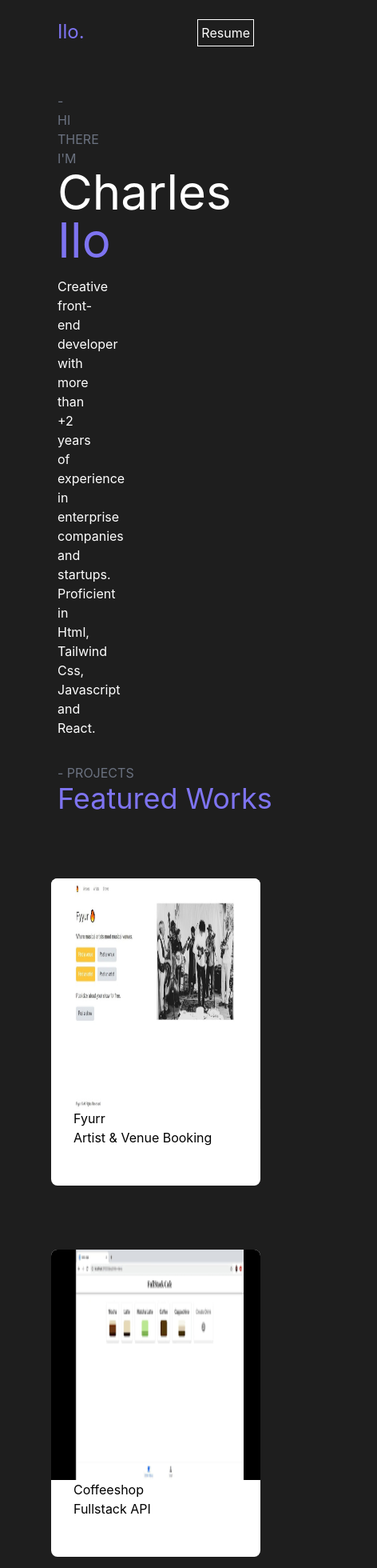
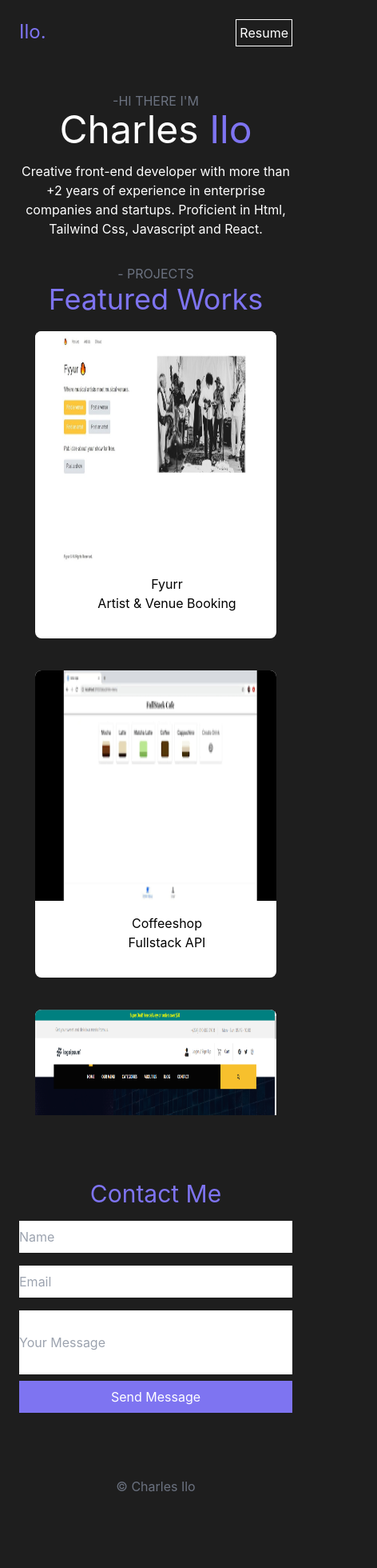
Before and after one commit to charlesik/portfolio, a React (Create React App) app: page / in a window 390 px wide. Shown: the top 1960 px of the page at 80% size, 472 px wide, since content can reach past the window. After the commit the page ends 1870 px from the top, so only its background shows below. Built offline with nearby package versions, Linux system fonts and the light colour scheme.

Commit message:
new views

```diff
--- /dev/null
+++ b/src/components/Footer.js
@@ -0,0 +1,8 @@
+function Footer(){
+    return(
+        <div className="text-center text-gray-500">
+            <p>&copy; Charles Ilo</p>
+        </div>
+    )
+}
+export default Footer;
--- a/src/components/Form.js
+++ b/src/components/Form.js
@@ -1,12 +1,12 @@
 function Form(){
     return(
-        <div className="m-auto w-1/2  mt-20">
+        <div className="  mt-20 lg:mt-20 lg:mb-20  lg:m-auto lg:w-1/2   ">
             <p className="text-pur text-3xl text-center mb-2 ">Contact Me</p>
-        <form className="m-auto w-1/2 ">
-            <input type='text' className="my-2 w-80 h-10" placeholder="Name"/> <br/>
-            <input type='email' className="my-2 w-80 h-10"  placeholder="Email"/><br/>
-            <input type='textarea' className="my-2 w-80 h-20"  placeholder="Your Message"/><br/>
-            <button className="bg-pur w-80 h-10">Send Message</button>
+        <form className=" lg:m-auto  mb-20 lg:w-1/2 ">
+            <input type='text' className="my-2 w-full h-10" placeholder="Name"/> <br/>
+            <input type='email' className="my-2 w-full h-10"  placeholder="Email"/><br/>
+            <input type='textarea' className="my-2 w-full h-20"  placeholder="Your Message"/><br/>
+            <button className="bg-pur w-full h-10">Send Message</button>
 
         </form>
         </div>
--- a/src/components/Intro.js
+++ b/src/components/Intro.js
@@ -2,19 +2,19 @@ import head from "../projectshots/110.png";
 
 function Intro(){
     return(
-        <div className="flex mx-12 justify-between  mt-14">
-        <div className="w-1/2  pr-32">
-          <p className="text-gray-500">-HI THERE I'M</p>
-          <h2 className="text-6xl mb-4">
+        <div className="flex lg:mx-12 justify-between lg:text-left text-center   mt-14">
+        <div className="lg:w-1/2  lg:pr-32">
+          <p className="text-gray-500 ">-HI THERE I'M</p>
+          <h2 className="text-5xl lg:text-6xl mb-4">
             Charles <span className="text-pur">Ilo</span>
           </h2>
-          <p>
+          <p className="text-center lg:text-left">
             Creative front-end developer with more than +2 years of experience
             in enterprise companies and startups. Proficient in Html, Tailwind
             Css, Javascript and React.
           </p>
         </div>
-        <div className="w-1/2  pl-44 ">
+        <div className="w-1/2 pl-44 hidden lg:block ">
             <img src={head} className='h-80'/>
         </div>
       </div>
--- a/src/components/NavBar.js
+++ b/src/components/NavBar.js
@@ -1,6 +1,6 @@
 function NavBar() {
   return (
-    <div className="top flex justify-between mx-12 mt-6">
+    <div className="top flex justify-between lg:mx-12 mt-6">
       <h1 className="text-pur text-2xl">Ilo.</h1>
       <button className="border border-white p-1">Resume</button>
     </div>
--- a/src/components/Projects.js
+++ b/src/components/Projects.js
@@ -59,20 +59,20 @@ function Projects(){
           imgUrl: projImg6,
         },
       ];
-      const projectList = projects.map((project)=>{
-        return <div className="w-80  bg-white text-black h-96 rounded-lg m-10">
+      const projectList = projects.map((project,index)=>{
+        return <div className="md:border-2 md:border-black w-80  bg-white text-black h-96 rounded-lg m-5 lg:m-10" key={index}>
             <div><img className=" h-72 rounded-t-lg" src={project.imgUrl}/></div>
-            <div className="pl-7">
+            <div className="pl-7 pt-4">
                 <p>{project.title}</p>
                 <p>{project.description}</p>
             </div>
             </div>
       })
       return(
-        <div className="mt-8">
-        <p className=" ml-12 text-gray-500">- PROJECTS</p>
-        <h1 className="text-pur text-4xl mb-10 ml-12">Featured Works</h1>
-        <div className="projects flex flex-wrap justify-around overflow-scroll ">
+        <div className="mt-8 text-center">
+        <p className=" lg:ml-12 text-gray-500">- PROJECTS</p>
+        <h1 className="text-pur text-4xl lg:mb-10 lg:ml-12">Featured Works</h1>
+        <div className="  projects flex flex-wrap justify-around overflow-scroll ">
         {projectList}
         </div>
 
--- a/src/pages/MainPage.js
+++ b/src/pages/MainPage.js
@@ -2,6 +2,7 @@ import NavBar from "../components/NavBar";
 import Intro from "../components/Intro";
 import Projects from "../components/Projects";
 import Form from "../components/Form";
+import Footer from "../components/Footer";
 
 function MainPage() {
   return (
@@ -10,6 +11,7 @@ function MainPage() {
       <Intro />
       <Projects />
       <Form/>
+      <Footer/>
     </div>
   );
 }
```
